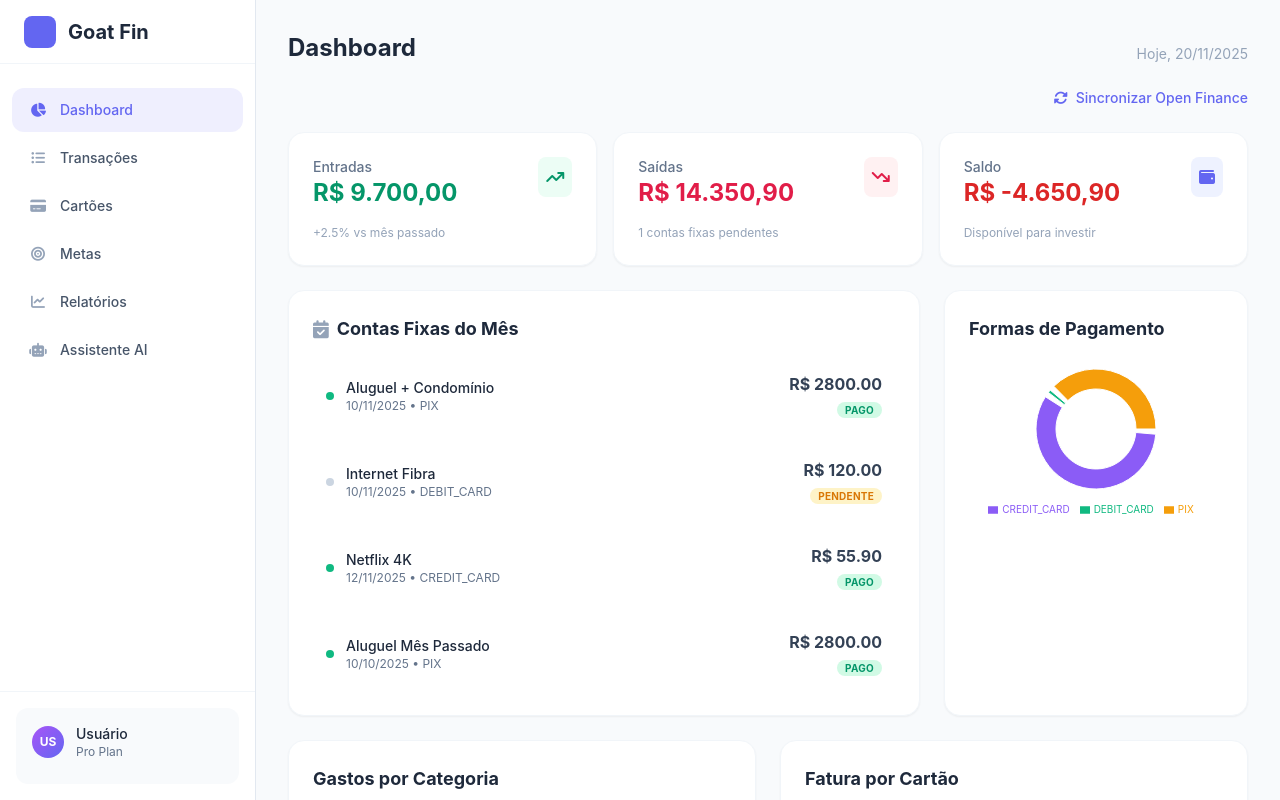
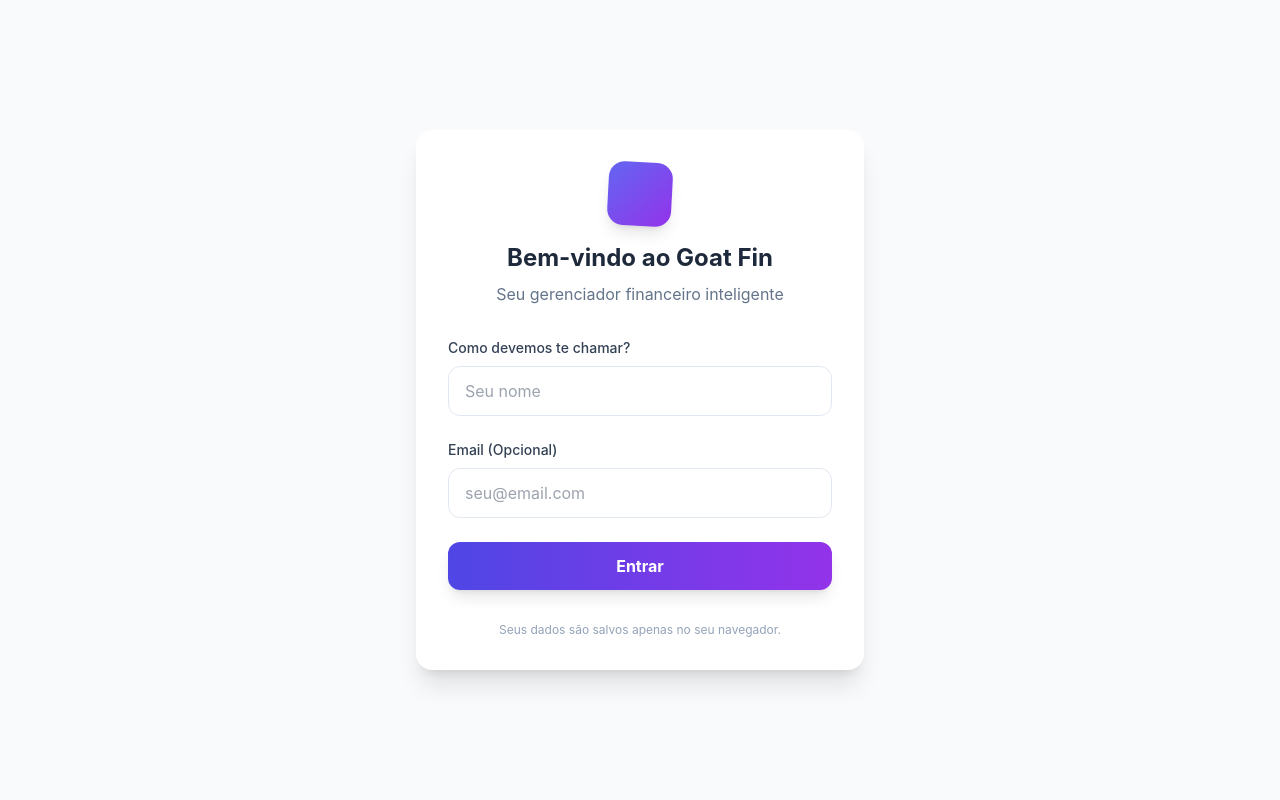
Before and after one commit to luiteemanuel/Goat-Finance, a React (Vite) app: page / in a window 1280 px wide. Built offline with nearby package versions, Linux system fonts and the light colour scheme.

Commit message:
add: bd and loguin

```diff
--- a/App.tsx
+++ b/App.tsx
@@ -1,4 +1,4 @@
-import React, { useState, useEffect } from 'react';
+import React, { useState } from 'react';
 import Sidebar from './components/Sidebar';
 import Dashboard from './components/Dashboard';
 import Transactions from './components/Transactions';
@@ -6,34 +6,46 @@ import CardsView from './components/CardsView';
 import AIAssistant from './components/AIAssistant';
 import Goals from './components/Goals';
 import Reports from './components/Reports';
-import { Transaction, Category, CreditCard, Goal } from './types';
-import { MOCK_TRANSACTIONS, MOCK_CATEGORIES, MOCK_CARDS, MOCK_GOALS } from './constants';
+import LoginScreen from './components/LoginScreen';
+import { Transaction, Goal } from './types';
+import { useFinanceData } from './hooks/useFinanceData';
 
 const App: React.FC = () => {
   const [activeTab, setActiveTab] = useState('dashboard');
   const [isMobileOpen, setIsMobileOpen] = useState(false);
 
-  // Global State
-  const [transactions, setTransactions] = useState<Transaction[]>(MOCK_TRANSACTIONS);
-  const [categories] = useState<Category[]>(MOCK_CATEGORIES);
-  const [cards] = useState<CreditCard[]>(MOCK_CARDS);
-  const [goals, setGoals] = useState<Goal[]>(MOCK_GOALS);
+  // Custom Hook for Data Persistence
+  const {
+    user,
+    login,
+    logout,
+    resetData,
+    transactions,
+    categories,
+    cards,
+    goals,
+    addTransaction,
+    addGoal
+  } = useFinanceData();
 
   const handleAddTransaction = (newTransaction: Partial<Transaction>) => {
-    // In a real app, this would validate full data or fetch ID from backend
     const t = {
         ...newTransaction,
         id: Date.now().toString(),
-        categoryId: newTransaction.categoryId || categories[0].id, // Default fallback
+        categoryId: newTransaction.categoryId || categories[0].id,
         type: newTransaction.type || 'EXPENSE',
     } as Transaction;
 
-    setTransactions(prev => [t, ...prev]);
+    addTransaction(t);
   };
 
   const handleAddGoal = (newGoal: Goal) => {
-     setGoals(prev => [...prev, newGoal]);
+     addGoal(newGoal);
   };
+
+  if (!user) {
+    return <LoginScreen onLogin={login} />;
+  }
 
   const renderContent = () => {
     switch(activeTab) {
@@ -69,6 +81,7 @@ const App: React.FC = () => {
         setActiveTab={setActiveTab}
         isMobileOpen={isMobileOpen}
         setIsMobileOpen={setIsMobileOpen}
+        onLogout={logout}
       />
 
       <main className="flex-1 flex flex-col h-full relative overflow-hidden">
@@ -81,7 +94,7 @@ const App: React.FC = () => {
             <span className="font-bold text-slate-800 ml-3">Goat Fin</span>
           </div>
           <div className="w-8 h-8 rounded-full bg-gradient-to-br from-purple-500 to-indigo-500 flex items-center justify-center text-white font-bold text-xs">
-             US
+             {user.name.substring(0, 2).toUpperCase()}
           </div>
         </div>
 
@@ -89,8 +102,20 @@ const App: React.FC = () => {
         <div className="flex-1 overflow-y-auto p-4 lg:p-8 scroll-smooth">
           <div className="max-w-6xl mx-auto">
             <div className="mb-6 flex justify-between items-end">
-               <h1 className="text-2xl font-bold text-slate-800 capitalize">{activeTab === 'ai' ? 'Assistente AI' : activeTab}</h1>
-               <span className="text-sm text-slate-400 hidden sm:block">Hoje, {new Date().toLocaleDateString('pt-BR')}</span>
+               <div>
+                 <h1 className="text-2xl font-bold text-slate-800 capitalize">{activeTab === 'ai' ? 'Assistente AI' : activeTab}</h1>
+                 <p className="text-slate-500 text-sm">Olá, {user.name} 👋</p>
+               </div>
+               <div className="flex items-center gap-3">
+                 <span className="text-sm text-slate-400 hidden sm:block">{new Date().toLocaleDateString('pt-BR')}</span>
+                 <button
+                   onClick={resetData}
+                   className="text-xs text-red-500 hover:text-red-700 underline"
+                   title="Apagar todos os dados e começar do zero"
+                 >
+                   Resetar Dados
+                 </button>
+               </div>
             </div>
             {renderContent()}
           </div>
--- /dev/null
+++ b/components/LoginScreen.tsx
@@ -0,0 +1,69 @@
+import React, { useState } from 'react';
+
+interface LoginScreenProps {
+  onLogin: (name: string, email: string) => void;
+}
+
+const LoginScreen: React.FC<LoginScreenProps> = ({ onLogin }) => {
+  const [name, setName] = useState('');
+  const [email, setEmail] = useState('');
+
+  const handleSubmit = (e: React.FormEvent) => {
+    e.preventDefault();
+    if (name.trim()) {
+      onLogin(name, email);
+    }
+  };
+
+  return (
+    <div className="min-h-screen flex items-center justify-center bg-slate-50 p-4">
+      <div className="bg-white p-8 rounded-2xl shadow-xl w-full max-w-md animate-fade-in">
+        <div className="text-center mb-8">
+          <div className="w-16 h-16 bg-gradient-to-br from-indigo-500 to-purple-600 rounded-2xl mx-auto flex items-center justify-center mb-4 shadow-lg transform rotate-3">
+            <i className="fa-solid fa-goat text-3xl text-white"></i>
+          </div>
+          <h1 className="text-2xl font-bold text-slate-800">Bem-vindo ao Goat Fin</h1>
+          <p className="text-slate-500 mt-2">Seu gerenciador financeiro inteligente</p>
+        </div>
+
+        <form onSubmit={handleSubmit} className="space-y-6">
+          <div>
+            <label className="block text-sm font-medium text-slate-700 mb-2">Como devemos te chamar?</label>
+            <input
+              type="text"
+              required
+              value={name}
+              onChange={(e) => setName(e.target.value)}
+              className="w-full px-4 py-3 rounded-xl border border-slate-200 focus:border-indigo-500 focus:ring-2 focus:ring-indigo-200 outline-none transition-all"
+              placeholder="Seu nome"
+            />
+          </div>
+
+          <div>
+            <label className="block text-sm font-medium text-slate-700 mb-2">Email (Opcional)</label>
+            <input
+              type="email"
+              value={email}
+              onChange={(e) => setEmail(e.target.value)}
+              className="w-full px-4 py-3 rounded-xl border border-slate-200 focus:border-indigo-500 focus:ring-2 focus:ring-indigo-200 outline-none transition-all"
+              placeholder="seu@email.com"
+            />
+          </div>
+
+          <button
+            type="submit"
+            className="w-full bg-gradient-to-r from-indigo-600 to-purple-600 text-white py-3 rounded-xl font-bold shadow-lg hover:shadow-xl hover:scale-[1.02] transition-all active:scale-95"
+          >
+            Entrar
+          </button>
+        </form>
+
+        <p className="text-center text-xs text-slate-400 mt-8">
+          Seus dados são salvos apenas no seu navegador.
+        </p>
+      </div>
+    </div>
+  );
+};
+
+export default LoginScreen;
--- /dev/null
+++ b/hooks/useFinanceData.ts
@@ -0,0 +1,146 @@
+import { useState, useEffect } from 'react';
+import { Transaction, Category, CreditCard, Goal } from '../types';
+import { MOCK_TRANSACTIONS, MOCK_CATEGORIES, MOCK_CARDS, MOCK_GOALS } from '../constants';
+
+const STORAGE_KEYS = {
+  TRANSACTIONS: 'goat_fin_transactions',
+  CATEGORIES: 'goat_fin_categories',
+  CARDS: 'goat_fin_cards',
+  GOALS: 'goat_fin_goals',
+  USER: 'goat_fin_user',
+};
+
+export interface UserProfile {
+  name: string;
+  email?: string;
+  avatar?: string;
+}
+
+export const useFinanceData = () => {
+  // State
+  const [transactions, setTransactions] = useState<Transaction[]>([]);
+  const [categories, setCategories] = useState<Category[]>([]);
+  const [cards, setCards] = useState<CreditCard[]>([]);
+  const [goals, setGoals] = useState<Goal[]>([]);
+  const [user, setUser] = useState<UserProfile | null>(null);
+  const [isLoaded, setIsLoaded] = useState(false);
+
+  // Load data from localStorage on mount
+  useEffect(() => {
+    const loadData = () => {
+      try {
+        const storedUser = localStorage.getItem(STORAGE_KEYS.USER);
+        const storedTransactions = localStorage.getItem(STORAGE_KEYS.TRANSACTIONS);
+        const storedCategories = localStorage.getItem(STORAGE_KEYS.CATEGORIES);
+        const storedCards = localStorage.getItem(STORAGE_KEYS.CARDS);
+        const storedGoals = localStorage.getItem(STORAGE_KEYS.GOALS);
+
+        if (storedUser) {
+          setUser(JSON.parse(storedUser));
+        }
+
+        // If user exists but no data, use MOCK data as initial seed (optional, or start empty)
+        // For this request, user wants to "zero out", so we start empty if nothing is stored.
+        // However, to keep the app usable immediately, we can seed if it's the *very first* run ever.
+        // Let's stick to: if storage is empty, use empty arrays (except categories maybe).
+
+        setTransactions(storedTransactions ? JSON.parse(storedTransactions) : []);
+        setCategories(storedCategories ? JSON.parse(storedCategories) : MOCK_CATEGORIES); // Keep default categories
+        setCards(storedCards ? JSON.parse(storedCards) : []);
+        setGoals(storedGoals ? JSON.parse(storedGoals) : []);
+
+        setIsLoaded(true);
+      } catch (error) {
+        console.error("Failed to load data from storage:", error);
+        // Fallback to safe defaults
+        setCategories(MOCK_CATEGORIES);
+        setIsLoaded(true);
+      }
+    };
+
+    loadData();
+  }, []);
+
+  // Persist data whenever it changes
+  useEffect(() => {
+    if (!isLoaded) return;
+    localStorage.setItem(STORAGE_KEYS.TRANSACTIONS, JSON.stringify(transactions));
+  }, [transactions, isLoaded]);
+
+  useEffect(() => {
+    if (!isLoaded) return;
+    localStorage.setItem(STORAGE_KEYS.CATEGORIES, JSON.stringify(categories));
+  }, [categories, isLoaded]);
+
+  useEffect(() => {
+    if (!isLoaded) return;
+    localStorage.setItem(STORAGE_KEYS.CARDS, JSON.stringify(cards));
+  }, [cards, isLoaded]);
+
+  useEffect(() => {
+    if (!isLoaded) return;
+    localStorage.setItem(STORAGE_KEYS.GOALS, JSON.stringify(goals));
+  }, [goals, isLoaded]);
+
+  useEffect(() => {
+    if (!isLoaded) return;
+    if (user) {
+      localStorage.setItem(STORAGE_KEYS.USER, JSON.stringify(user));
+    } else {
+      localStorage.removeItem(STORAGE_KEYS.USER);
+    }
+  }, [user, isLoaded]);
+
+  // Actions
+  const login = (name: string, email?: string) => {
+    const newUser = { name, email };
+    setUser(newUser);
+    // Optional: Seed data if it's a fresh login and empty?
+    // For now, let's keep it clean.
+  };
+
+  const logout = () => {
+    setUser(null);
+    // Optional: Clear data on logout? Usually better to keep it or have a separate "Reset"
+  };
+
+  const resetData = () => {
+    if (window.confirm("Tem certeza? Isso apagará todas as suas transações, cartões e metas.")) {
+      setTransactions([]);
+      setCards([]);
+      setGoals([]);
+      // Reset categories to default
+      setCategories(MOCK_CATEGORIES);
+
+      localStorage.removeItem(STORAGE_KEYS.TRANSACTIONS);
+      localStorage.removeItem(STORAGE_KEYS.CARDS);
+      localStorage.removeItem(STORAGE_KEYS.GOALS);
+      localStorage.removeItem(STORAGE_KEYS.CATEGORIES);
+    }
+  };
+
+  const addTransaction = (t: Transaction) => {
+    setTransactions(prev => [t, ...prev]);
+  };
+
+  const addGoal = (g: Goal) => {
+    setGoals(prev => [...prev, g]);
+  };
+
+  return {
+    user,
+    login,
+    logout,
+    resetData,
+    transactions,
+    categories,
+    cards,
+    goals,
+    addTransaction,
+    addGoal,
+    setTransactions, // Expose setters if needed for complex updates
+    setCards,
+    setGoals,
+    isLoaded
+  };
+};
```
